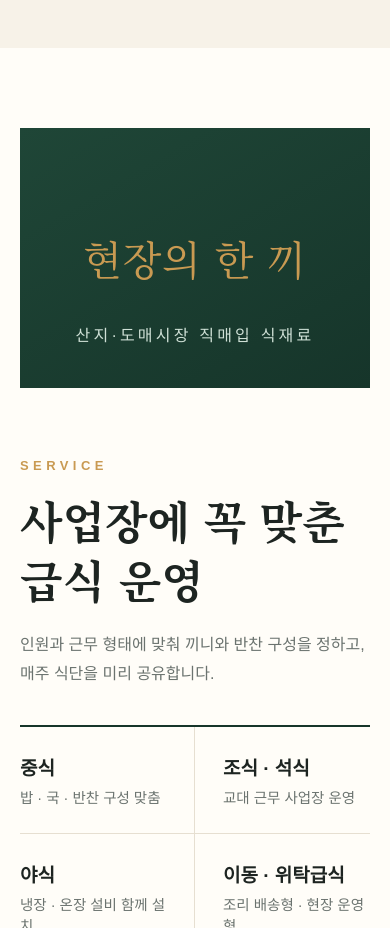
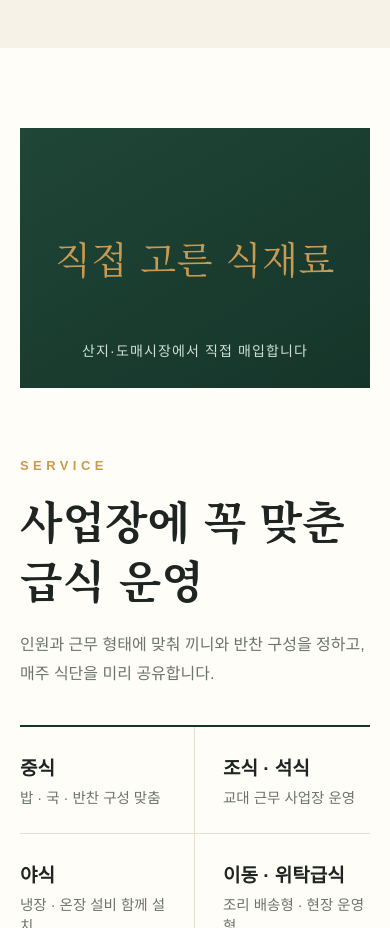
Before and after one commit to bkeyad-official/jeilfood-site, a plain HTML site: page index.html in a window 390 px wide. Shown: the part 2080-3008 px from the top of the page. Drawn offline with Linux system fonts and the light colour scheme; a web font is replaced by a local one.

Commit message:
서비스 그림 문구 수정 (직접 고른 식재료)

```diff
--- a/style.css
+++ b/style.css
@@ -111,8 +111,8 @@ footer b{color:#fff;font-family:"Noto Serif KR","Noto Serif CJK KR";font-size:18
 .dish div{padding:22px 0}
 .dish b{margin-top:8px}
 .svc .ph{background:linear-gradient(150deg,#1f4637,#16352a)!important;position:relative;display:flex}
-.svc .ph:after{content:"현장의 한 끼";font-family:"Noto Serif KR","Noto Serif KR","Noto Serif CJK KR",serif;font-size:64px;white-space:nowrap;margin:auto;color:#c99a52;letter-spacing:.02em}
-.svc .ph:before{content:"산지·도매시장 직매입 식재료";position:absolute;bottom:42px;left:0;right:0;text-align:center;font-size:16px;color:#cfe0d6;letter-spacing:.2em}
+.svc .ph:after{content:"직접 고른 식재료";font-family:"Noto Serif KR","Noto Serif KR","Noto Serif CJK KR",serif;font-size:clamp(34px,4.6vw,64px);white-space:nowrap;margin:auto;color:#c99a52;letter-spacing:.02em}
+.svc .ph:before{content:"산지·도매시장에서 직접 매입합니다";position:absolute;bottom:42px;left:0;right:0;text-align:center;font-size:16px;color:#cfe0d6;letter-spacing:.2em}
 
 .regions{background:var(--paper)}
 .rgrid{display:grid;grid-template-columns:repeat(3,1fr);gap:0;border-top:2px solid var(--g)}
@@ -141,7 +141,7 @@ a{color:inherit;text-decoration:none}
 .navlinks a{color:inherit}
 .mobile-call{display:none}
 @media(max-width:860px){
- .svc .ph:after{font-size:40px}
+ .svc .ph:after{font-size:min(40px,9.5vw)}.svc .ph:before{font-size:14px;letter-spacing:.08em;bottom:28px}
  .wrap{padding:0 20px}
  nav ul,nav .cta{display:none}
  .hero{height:auto;padding-bottom:0}
```
